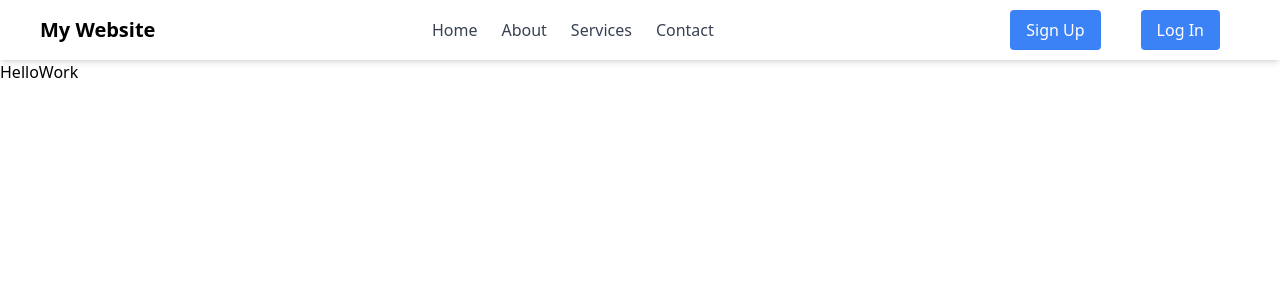
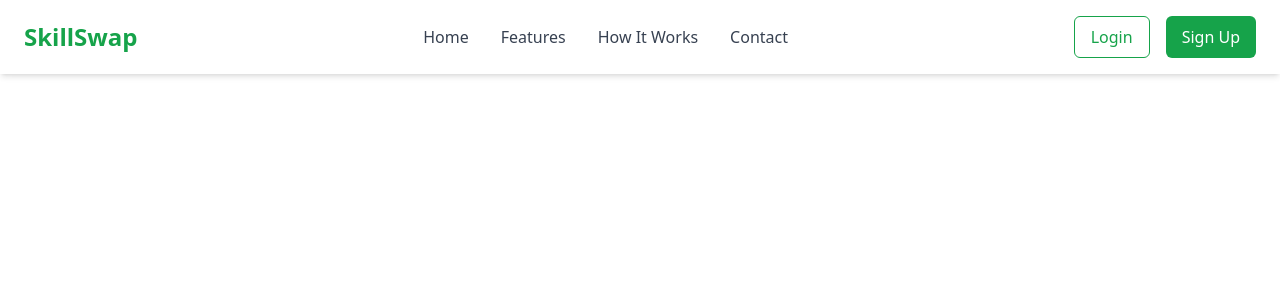
Before and after one commit to arhammunir1104/IBA-Hackathon-frontend, a React (Vite) app: page / in a window 1280 px wide. Shown: the top 300 px of the page. Built offline with nearby package versions, Linux system fonts and the light colour scheme.

Commit message:
Navbar has been added

```diff
--- a/package.json
+++ b/package.json
@@ -10,7 +10,9 @@
     "preview": "vite preview"
   },
   "dependencies": {
+    "framer-motion": "^12.4.3",
     "lucide-react": "^0.475.0",
+    "motion": "^12.4.3",
     "react": "^19.0.0",
     "react-dom": "^19.0.0",
     "react-dropzone": "^14.3.5",
--- a/src/App.jsx
+++ b/src/App.jsx
@@ -1,11 +1,11 @@
 import React from "react";
 import { Outlet } from "react-router-dom";
-import Header from "./components/Header";
+import Navbar from "./components/Navbar";
 
 function App() {
     return (
         <div>
-            <Header />
+            <Navbar />
             <Outlet />
         </div>
     );
--- a/src/components/Header.jsx
+++ /dev/null
@@ -1,39 +0,0 @@
-import { useState } from "react";
-
-export default function Header() {
-  const [isOpen, setIsOpen] = useState(false);
-
-  return (
-    <div>
-
-      <div className=" mx-auto flex items-center justify-between py-4 px-10 bg-white shadow-md h-[60px]">
-        <h1 className="text-xl font-bold">My Website</h1>
-        <nav className="hidden md:flex space-x-6">
-          <a href="#" className="text-gray-700 hover:text-black">Home</a>
-          <a href="#" className="text-gray-700 hover:text-black">About</a>
-          <a href="#" className="text-gray-700 hover:text-black">Services</a>
-          <a href="#" className="text-gray-700 hover:text-black">Contact</a>
-        </nav>
-        <div className="hidden md:inline-block">
-          <button className=" bg-blue-500 text-white px-4 py-2 rounded mx-5">Sign Up</button>
-          <button className=" bg-blue-500 text-white px-4 py-2 rounded mx-5">Log In</button>
-        </div>
-        <button className="md:hidden" onClick={() => setIsOpen(!isOpen)}>
-          {isOpen ? (
-            <span className="text-xl">✖</span>
-          ) : (
-            <span className="text-xl">☰</span>
-          )}
-        </button>
-      </div>
-      <div className={`md:hidden bg-white shadow-md p-4 flex justify-center items-center flex-col ease-linear duration-1000 ${isOpen ? "translate-y-[0]" : "translate-y-[-400px]"}`}>
-        <a href="#" className="block py-2 text-gray-700 hover:text-black">Home</a>
-        <a href="#" className="block py-2 text-gray-700 hover:text-black">About</a>
-        <a href="#" className="block py-2 text-gray-700 hover:text-black">Services</a>
-        <a href="#" className="block py-2 text-gray-700 hover:text-black">Contact</a>
-        <button className="w-full mt-2 bg-blue-500 text-white px-4 py-2 rounded">Sign Up</button>
-        <button className="w-full mt-2 bg-blue-500 text-white px-4 py-2 rounded">Log In</button>
-      </div>
-    </div>
-  );
-}
--- /dev/null
+++ b/src/components/Navbar.jsx
@@ -0,0 +1,83 @@
+import { useState } from "react";
+import { motion } from "framer-motion";
+import { Menu, X } from "lucide-react";
+
+const Navbar = () => {
+  const [isOpen, setIsOpen] = useState(false);
+  return (
+    <nav className="bg-white shadow-md fixed w-full top-0 left-0 z-50">
+      <div className="container mx-auto px-6 py-4 flex justify-between items-center">
+        <motion.div
+          initial={{ opacity: 0, y: -20 }}
+          animate={{ opacity: 1, y: 0 }}
+          transition={{ duration: 0.5 }}
+          className="text-2xl font-bold text-green-600"
+        >
+          SkillSwap
+        </motion.div>
+        <div className="hidden md:flex space-x-8">
+          {["Home", "Features", "How It Works", "Contact"].map((item, index) => (
+            <motion.a
+              key={index}
+              href={`#${item.toLowerCase().replace(" ", "-")}`}
+              className="text-gray-700 hover:text-green-600 transition"
+              whileHover={{ scale: 1.1 }}
+            >
+              {item}
+            </motion.a>
+          ))}
+        </div>
+
+        {/* Login / Sign Up Buttons */}
+        <div className="hidden md:flex space-x-4">
+          <motion.button
+            className="px-4 py-2 border border-green-600 text-green-600 rounded-md hover:bg-green-600 hover:text-white transition"
+            whileTap={{ scale: 0.9 }}
+          >
+            Login
+          </motion.button>
+          <motion.button
+            className="px-4 py-2 bg-green-600 text-white rounded-md hover:bg-green-700 transition"
+            whileTap={{ scale: 0.9 }}
+          >
+            Sign Up
+          </motion.button>
+        </div>
+
+        {/* Mobile Menu Button */}
+        <button className="md:hidden" onClick={() => setIsOpen(!isOpen)}>
+          {isOpen ? <X className="w-6 h-6 text-green-600" /> : <Menu className="w-6 h-6 text-green-600" />}
+        </button>
+      </div>
+      {isOpen && (
+        <motion.div
+          initial={{ opacity: 0, y: -10 }}
+          animate={{ opacity: 1, y: 0 }}
+          transition={{ duration: 0.3 }}
+          className="md:hidden bg-white shadow-md p-4 absolute top-full left-0 w-full"
+        >
+          {["Home", "Features", "How It Works", "Contact"].map((item, index) => (
+            <a
+              key={index}
+              href={`#${item.toLowerCase().replace(" ", "-")}`}
+              className="block py-2 text-gray-700 hover:text-green-600 transition"
+              onClick={() => setIsOpen(false)}
+            >
+              {item}
+            </a>
+          ))}
+          <div className="mt-4 space-y-2">
+            <button className="w-full px-4 py-2 border border-green-600 text-green-600 rounded-md hover:bg-green-600 hover:text-white transition">
+              Login
+            </button>
+            <button className="w-full px-4 py-2 bg-green-600 text-white rounded-md hover:bg-green-700 transition">
+              Sign Up
+            </button>
+          </div>
+        </motion.div>
+      )}
+    </nav>
+  );
+};
+
+export default Navbar;
--- a/src/main.jsx
+++ b/src/main.jsx
@@ -16,7 +16,6 @@ const router = createBrowserRouter([{
 }])
 
 createRoot(document.getElementById('root')).render(
-  <RouterProvider router={router}>
-        <App />,
-  </RouterProvider>
+  <RouterProvider router={router} />
+
 )
```
Also changed, not shown: 1 other file (tests, documents, lock files or other folders).
